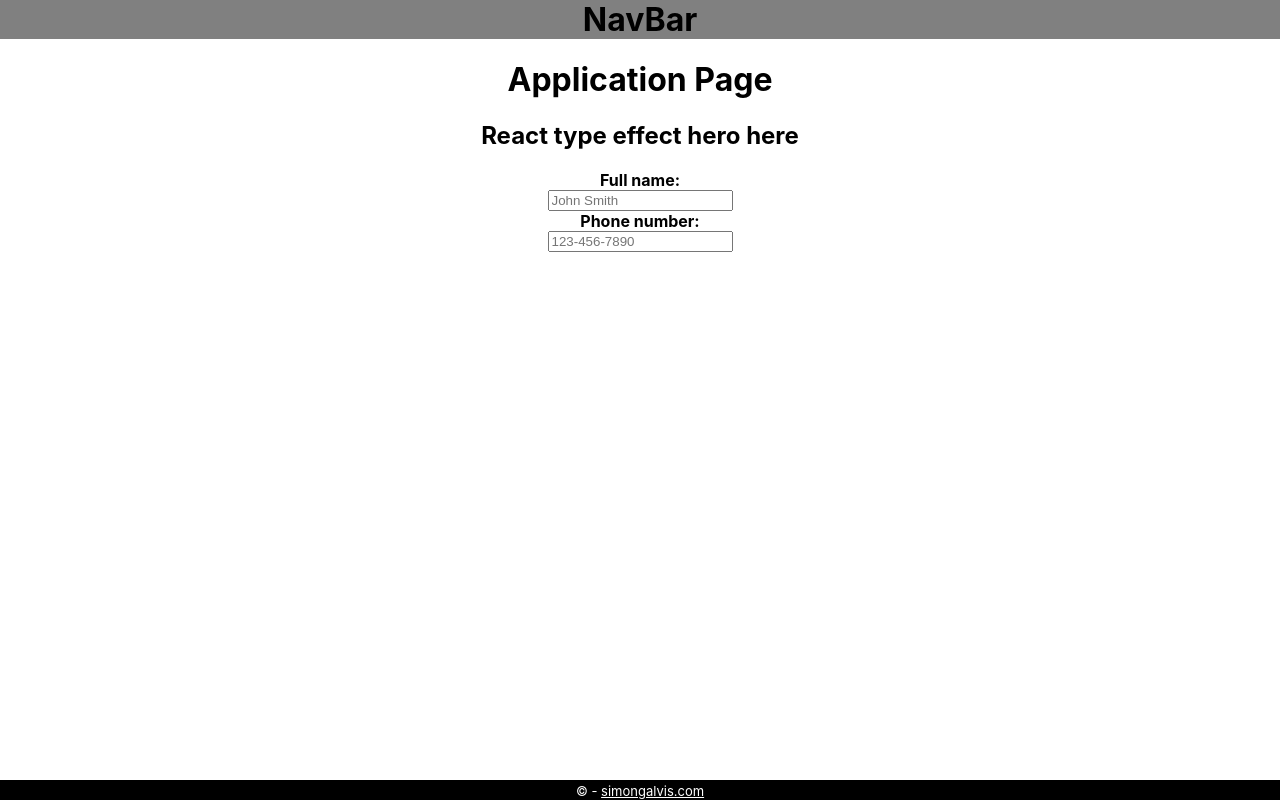
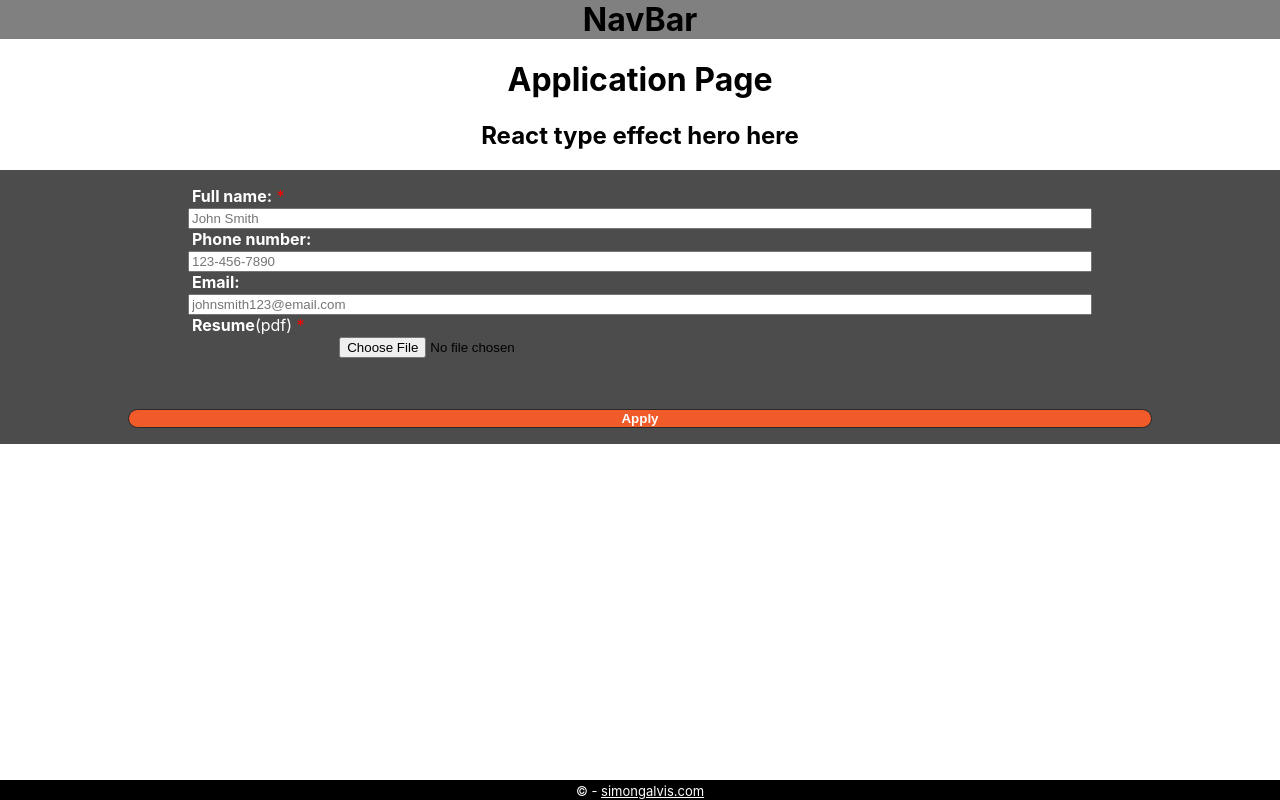
Before and after one commit to simongalvis/allinrecruits-client, a React (Create React App) app: page /application-page in a window 1280 px wide. Built offline with nearby package versions, Linux system fonts and the light colour scheme.

Commit message:
Fix form horizontal overflow

```diff
--- a/src/ApplicationForm/ApplicationForm.css
+++ b/src/ApplicationForm/ApplicationForm.css
@@ -1,7 +1,46 @@
 form{
     display: flex;
     flex-direction: column;
+    align-self: center;
+    display: block;
+    align-self: center;
+    padding: 16px 0;
+    margin-right:0;
+    text-align:0;
+    background-color: rgba(0, 0, 0, 0.7) ;
+    margin:0;
+    width:100%
 }
 input{
     align-self: center;
+    width: 70%;
+    margin:0;
 }
+label{
+    display: block;
+    justify-content: left;
+    text-align: left;
+    width:70%;
+    margin:0;
+    margin-left:15%;
+    border-radius: 7px;
+    height:21px;
+    max-width:700px;
+    color:white;
+}
+.required:after {
+    content:" *";
+    color: red;
+  }
+#application-resume{
+    align-self: center;
+    padding-left: 23%;
+}
+#application-submit-btn{
+    width: 80%;
+    margin-top:4%;
+    border-radius:33px;;
+    background-color:rgb(241, 90, 41);
+    color:white;
+    border: 1px solid rgb(41, 41, 41);
+}
--- a/src/ApplicationForm/ApplicationForm.js
+++ b/src/ApplicationForm/ApplicationForm.js
@@ -10,10 +10,15 @@ class ApplicationForm extends React.Component{
         return(
             <div className="ApplicationForm">
                 <form>
-                    <label htmlFor="application-fullname"><b>Full name:</b></label>
+                    <label htmlFor="application-fullname"  className="required"><b>Full name:</b></label>
                     <input type="text" id="application-fullname" name="application-fullname" placeholder="John Smith" autoCorrect="off" autoCapitalize="none" required/>
                     <label htmlFor="application-phonenumber"><b>Phone number:</b></label>
-                    <input type="number" id="application-phonenumber" name="application-phonenumber" placeholder="123-456-7890" autoCorrect="off" autoCapitalize="none" required/>
+                    <input type="tel" id="application-phonenumber" name="application-phonenumber" placeholder="123-456-7890" autoCorrect="off" autoCapitalize="none" />
+                    <label htmlFor="application-email"><b>Email:</b></label>
+                    <input type="email" id="application-email" name="application-email" placeholder="johnsmith123@email.com" autoCorrect="off" autoCapitalize="none" />
+                    <label htmlFor="application-resume" className="required"><b>Resume</b>(pdf)</label>
+                    <input type="file" id="application-resume" name="application-resume" autoCorrect="off" autoCapitalize="none" required/>
+                    <button id="application-submit-btn" type="submit"><b>Apply</b></button>
                 </form>
 
 
```
Also changed, not shown: 1 other file (tests, documents, lock files or other folders).
